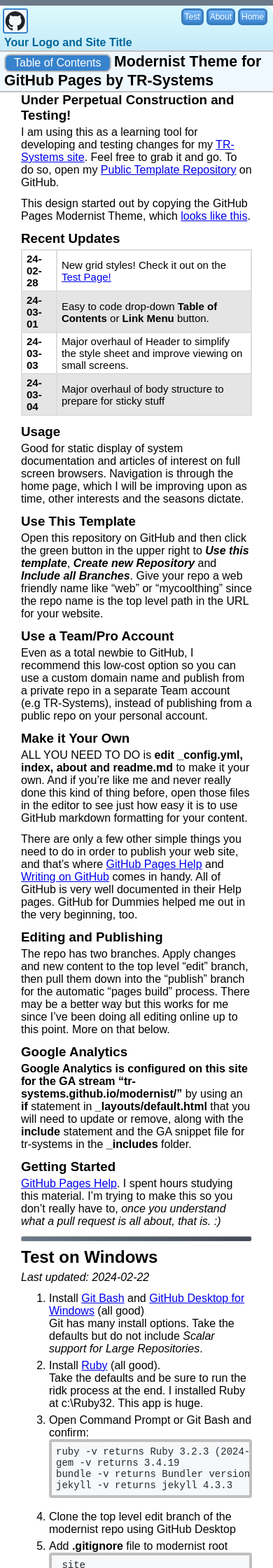
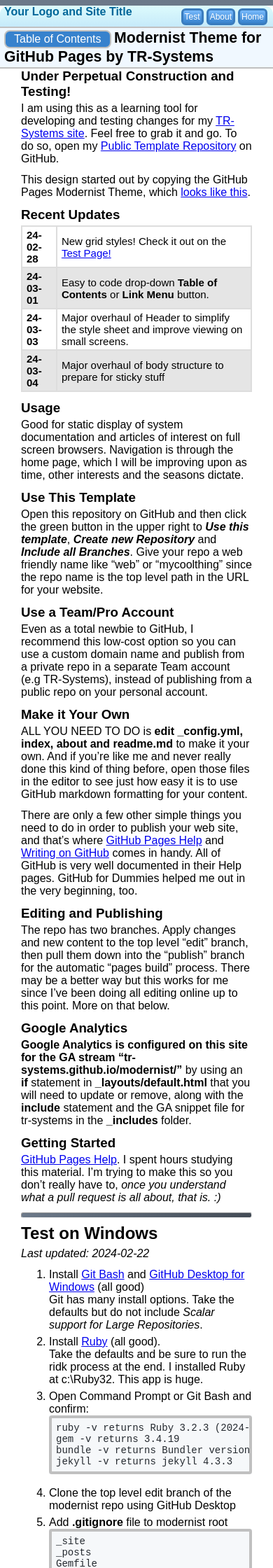
Before and after one commit to TR-Systems/modernist, a Jekyll site: the page built from index.md, in a window 390 px wide. Shown: the top 2240 px of the page at 70% size. Built offline with Jekyll 4.4.1, drawn with Linux system fonts in a browser that asks for light colours; our own code applies the rules of GitHub Pages for plain Markdown files.

Commit message:
Update tr-systems-modernist.scss

```diff
--- a/_sass/tr-systems-modernist.scss
+++ b/_sass/tr-systems-modernist.scss
@@ -30,13 +30,6 @@
   background: white;
 }
 
-.grid-hdr {
-  display: grid;
-  grid-column-gap: 0;
-  grid-template-columns: max-content 1fr;
-  padding-bottom: 2px;
-}
-
 .header {
   background:#C6EAFA;
   background: linear-gradient(#DDFBFC, #C6EAFA);
@@ -44,6 +37,7 @@
   border-radius: 12px 12px 0 0;
 
   img {
+    display: inline;
     margin: 4px 0 0 4px;
     padding: 0;
     border: 2px solid #3782CD;
@@ -73,9 +67,9 @@
 
     li {
       float: right;
-	  padding: 2px 2px;
+      padding: 2px 2px;
       border: 3px solid #3A7CBE;
-	  border-radius: 6px;
+      border-radius: 6px;
       background: #5198DF;
       background: linear-gradient(#77B9FB, #3782CD);
     }
@@ -97,7 +91,14 @@
 
 .content {
   margin: 0;
-  padding: 0 30px 0;
+  padding: 0 30px;
+}
+
+.grid-hdr {
+  display: grid;
+  grid-column-gap: 0;
+  grid-template-columns: max-content 1fr;
+  padding-bottom: 2px;
 }
 
 .grid-toc {
@@ -114,10 +115,13 @@
   padding-bottom: 2px;
   margin-left: 6px;
   button {margin-bottom: 0;}
-  h1, h2, h3 {
+  h1, h2 {
     display: inline;
     margin: 0;
     font-size: 1.33em;
+  }
+  h3 {display: inline;
+      margin: 0;
   }
 }
 
@@ -311,11 +315,12 @@
 @media screen and (max-width:600px) {
 
   .header {
-    p {display:none;}
     h1 {
       display: block;
       font-size: 16px;
     }
+    p {display: none;}
+    img {display: none}
   }
   .grid-toc {
     grid-template-columns: 1fr;
```
